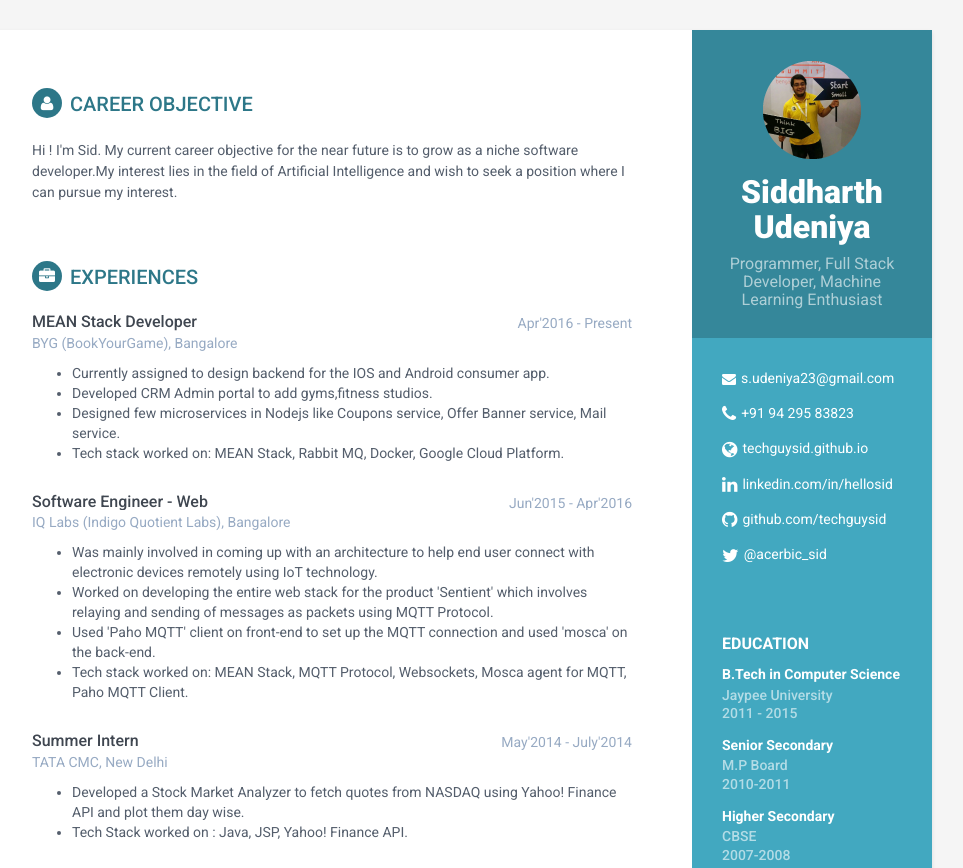
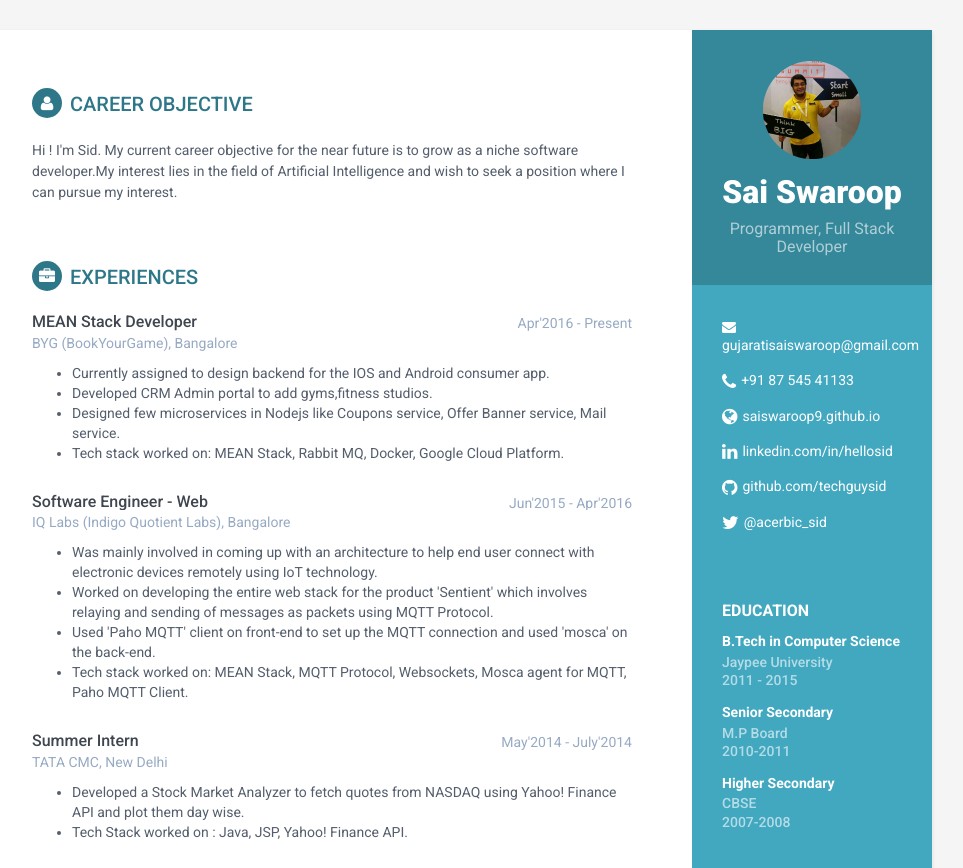
Before and after one commit to Saiswaroop9/Saiswaroop9.github.io, a plain HTML site: page index.html in a window 1280 px wide. Shown: the top 868 px of the page, without its empty margins (188-1151 px from the left). Drawn offline with Linux system fonts and the light colour scheme.

Commit message:
checking changes

```diff
--- a/index.html
+++ b/index.html
@@ -3,13 +3,13 @@
 <!--[if IE 9]> <html lang="en" class="ie9"> <![endif]-->
 <!--[if !IE]><!--> <html lang="en"> <!--<![endif]-->
 <head>
-    <title>Siddharth Udeniya</title>
+    <title>Sai Swaroop Gujarati</title>
     <!-- Meta -->
     <meta charset="utf-8">
     <meta http-equiv="X-UA-Compatible" content="IE=edge">
     <meta name="viewport" content="width=device-width, initial-scale=1.0">
-    <meta name="description" content="Siddharth Udeniya | MEAN Stack Developer">
-    <meta name="author" content="Siddharth Udeniya">
+    <meta name="description" content="Sai Swaroop | MEAN Stack Developer">
+    <meta name="author" content="Sai Swaroop">
     <link rel="shortcut icon" href="favicon.ico">
     <link href='https://fonts.googleapis.com/css?family=Roboto:400,500,400italic,300italic,300,500italic,700,700italic,900,900italic' rel='stylesheet' type='text/css'>
     <!-- Global CSS -->
@@ -31,17 +31,17 @@
         <div class="sidebar-wrapper">
             <div class="profile-container">
                 <img class="profile" src="assets/images/sid.png" alt="" />
-                <h1 class="name">Siddharth Udeniya</h1>
+                <h1 class="name">Sai Swaroop</h1>
                 <h3 class="tagline">Programmer,
-                  Full Stack Developer,
-                  Machine Learning Enthusiast</h3>
+                  Full Stack Developer
+                  </h3>
             </div><!--//profile-container-->
 
             <div class="contact-container container-block">
                 <ul class="list-unstyled contact-list">
-                    <li class="email"><i class="fa fa-envelope"></i><a href="mailto: techguysid.23@gmail.com">s.udeniya23@gmail.com</a></li>
-                    <li class="phone"><i class="fa fa-phone"></i><a href="tel:0123 456 789">+91 94 295 83823</a></li>
-                    <li class="website"><i class="fa fa-globe"></i><a href="https://techguysid.github.io" target="_blank">techguysid.github.io</a></li>
+                    <li class="email"><i class="fa fa-envelope"></i><a href="mailto: techguysid.23@gmail.com">gujaratisaiswaroop@gmail.com</a></li>
+                    <li class="phone"><i class="fa fa-phone"></i><a href="tel:0123 456 789">+91 87 545 41133</a></li>
+                    <li class="website"><i class="fa fa-globe"></i><a href="https://techguysid.github.io" target="_blank">saiswaroop9.github.io</a></li>
                     <li class="linkedin"><i class="fa fa-linkedin"></i><a href="https://in.linkedin.com/in/hellosid" target="_blank">linkedin.com/in/hellosid</a></li>
                     <li class="github"><i class="fa fa-github"></i><a href="https://github.com/techguysid" target="_blank">github.com/techguysid</a></li>
                     <li class="twitter"><i class="fa fa-twitter"></i><a href="https://twitter.com/acerbic_sid" target="_blank">@acerbic_sid</a></li>
```
